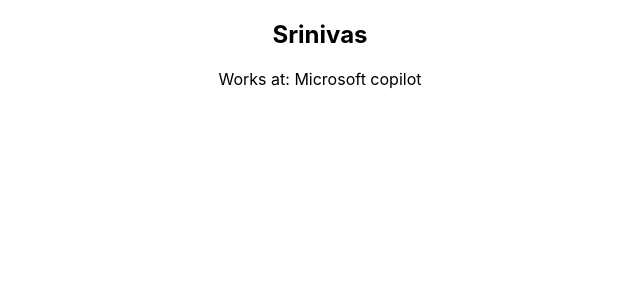
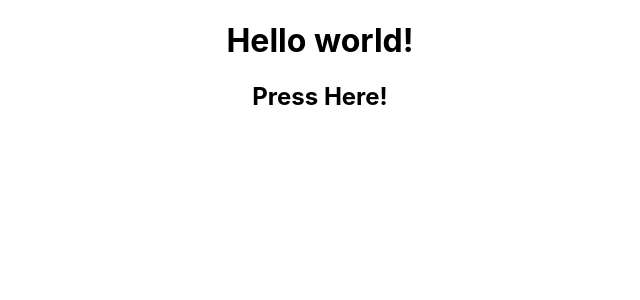
Before and after one commit to Srinivas002Guddati/react-interview-prep, a React (Create React App) app: page / in a window 1280 px wide. Shown: the top 300 px of the page, without its empty margins (320-960 px from the left). Built offline with nearby package versions, Linux system fonts and the light colour scheme.

Commit message:
component life cycle methods

```diff
--- a/src/App.js
+++ b/src/App.js
@@ -5,7 +5,8 @@
 import ReadMoreToggle from './components/coding-challenges/ReadMoreToggle.js/ReadMoreToggle';
 import {Profile} from './components/core-concepts/higher-order-components';
 import withCompanyName from'./components/core-concepts/higher-order-components';
-
+import ReactPureComp from './components/core-concepts/pure-components';
+import Test from './components/core-concepts/classbased-comp-life-cycle-methods';
 function App() {
   // const fruits = ['apple', 'banana', 'orange', 'guava'];
   const EnhancedProfile = withCompanyName(Profile);
@@ -19,7 +20,9 @@
           <li key={fruit}>{fruit}</li>
         ))}
       </ul> */}
-      <EnhancedProfile name="Srinivas" company="Meta" />
+      {/* <EnhancedProfile name="Srinivas" company="Meta" /> */}
+      {/* <ReactPureComp /> */}
+      <Test />
     </div>
   );
 }
--- /dev/null
+++ b/src/components/core-concepts/classbased-comp-life-cycle-methods.js
@@ -0,0 +1,46 @@
+import React from 'react';
+import ReactDOM from 'react-dom';
+
+class Test extends React.Component {
+    constructor(props){
+        super(props);
+        this.state = { hello: 'world!'}
+    }
+
+    componentDidMount(){
+        console.log("componentDidMount");
+    }
+
+    changeState(){
+        this.setState({ hello: 'How are you!'})
+    }
+
+    render(){
+        return(
+            <div>
+                <h1>
+                    Hello { this.state.hello}
+                </h1>
+                <h2>
+                    <a onClick={this.changeState.bind(this)}> Press Here!</a>
+                </h2>
+            </div>
+        )
+    }
+
+    shouldComponentUpdate(nextProps, nextState){
+        console.log('shouldComponentUpdate()');
+        return true;
+    }
+    componentDidUpdate(){
+        console.log("componentDidUpdate");
+    }
+
+}
+
+// const roo = ReactDOM.createRoot(
+//     document.getElementById('root')
+// );
+// root.render(<Test />);
+
+export default Test;
--- /dev/null
+++ b/src/components/core-concepts/pure-components.js
@@ -0,0 +1,12 @@
+
+/*
+A Pure Component is a type of React component that only re-renders if the props or state it receives change. React provides React.PureComponent, which is a base class that automatically performs a shallow comparison of props and state to determine if a re-render is necessary.
+*/
+
+import React from 'react';
+
+export default class ReactPureComp extends React.PureComponent {
+    render(){
+        return <h1>Welcome to React Tutorials</h1>
+    }
+}
```
